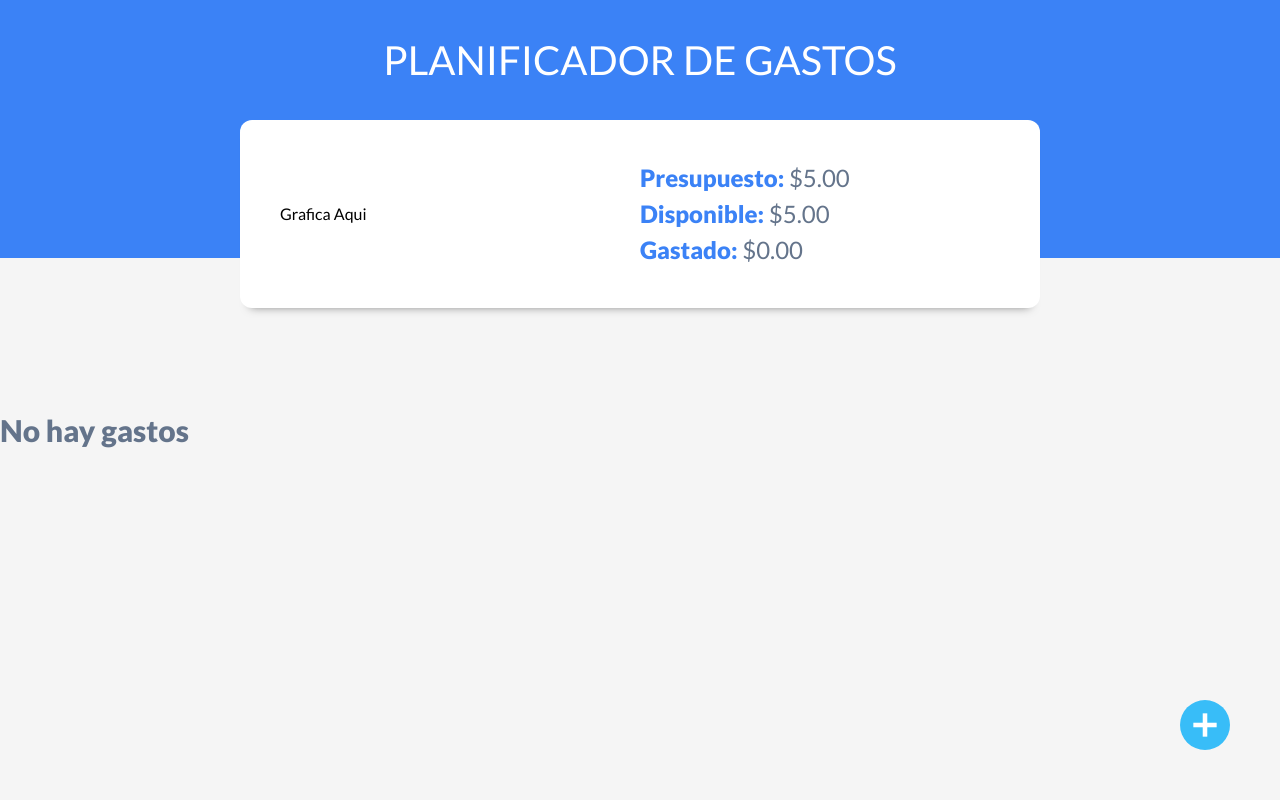
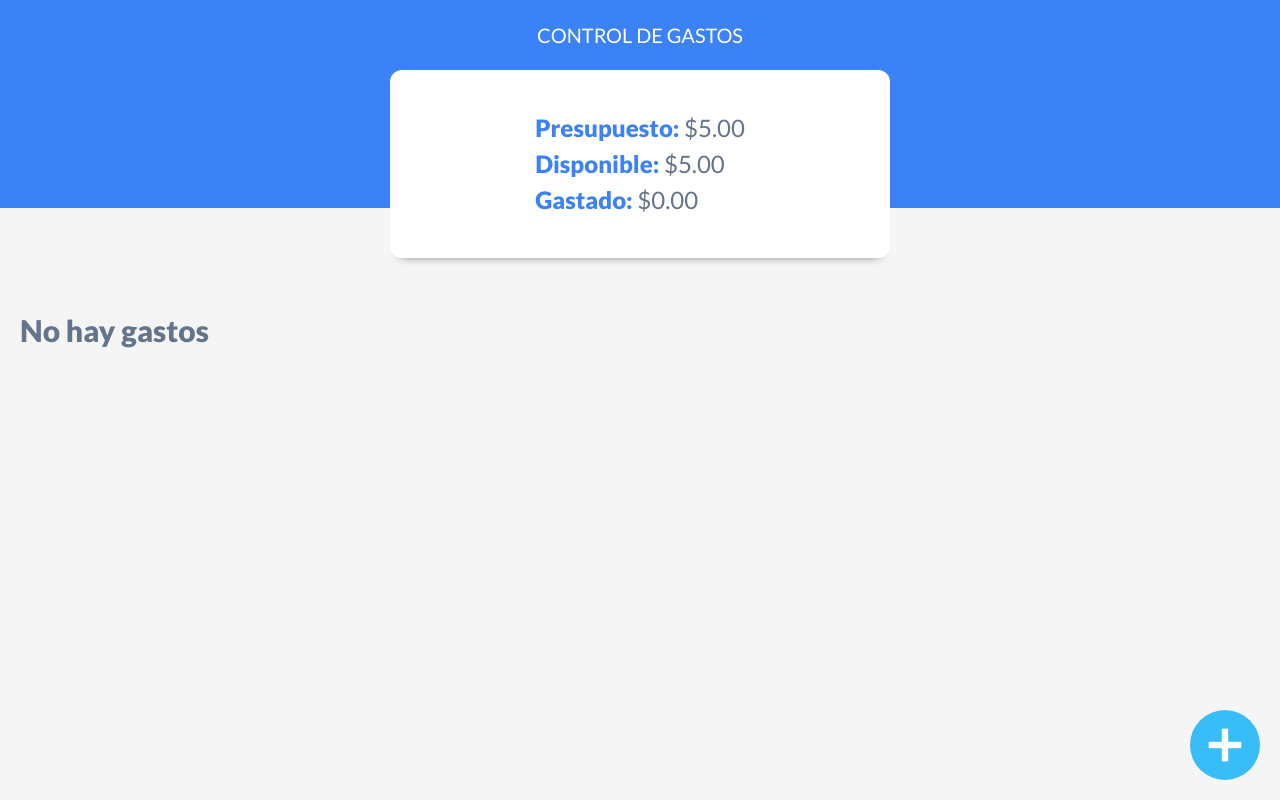
Before and after one commit to Juampicao/presupuestoControlGastos, a React (Vite) app in the folder presupuestario/: page / in a window 1280 px wide. Both pictures are taken after typing "5" into the empty fields and a click on the input "añadir". Built offline with nearby package versions, Linux system fonts and the light colour scheme.

Commit message:
change css

```diff
--- a/presupuestario/src/components/ControlPresupuesto.jsx
+++ b/presupuestario/src/components/ControlPresupuesto.jsx
@@ -1,37 +1,34 @@
-import {useEffect, useState} from 'react'
+import { useEffect, useState } from "react";
 
 const ControlPresupuesto = ({ gastos, presupuesto }) => {
-
-    const [disponible, setDisponible] = useState(0)
-    const [gastado, setGastado] = useState(0)
-
+  const [disponible, setDisponible] = useState(0);
+  const [gastado, setGastado] = useState(0);
 
   // Presupuesto tota. / diponible = presupuesto - gastos // Reduce acumula la suama de gastos.
   useEffect(() => {
-        const totalGastado = gastos.reduce((total, gasto ) => gasto.cantidad + total, 0 );
+    const totalGastado = gastos.reduce(
+      (total, gasto) => gasto.cantidad + total,
+      0
+    );
 
-        const totalDisponible = presupuesto - totalGastado
+    const totalDisponible = presupuesto - totalGastado;
 
     setDisponible(totalDisponible);
-    setGastado(totalGastado)
-
-    }, [gastos])
-
-
-
+    setGastado(totalGastado);
+  }, [gastos]);
 
   const formatearCantidad = (cantidad) => {
-        return cantidad.toLocaleString('en-US', {
-            style: 'currency',
-            currency: 'USD'
-       })
-   }
-
+    return cantidad.toLocaleString("en-US", {
+      style: "currency",
+      currency: "USD",
+    });
+  };
 
   return (
-      <div className='contenedor contenedor-presupuesto sombra dos-columnas'> Grafica Aqui
-
-          <div className='contenido-presupuesto'>
+    <div className="contenedor contenedor-presupuesto sombra dos-columnas">
+      {" "}
+      {/* Grafica Aqui */}
+      <div className="contenido-presupuesto">
         <p>
           <span>Presupuesto: </span> {formatearCantidad(presupuesto)}
         </p>
@@ -41,11 +38,9 @@ const ControlPresupuesto = ({ gastos, presupuesto }) => {
         <p>
           <span>Gastado: </span> {formatearCantidad(gastado)}
         </p>
-
-
       </div>
     </div>
-  )
-}
+  );
+};
 
-export default ControlPresupuesto
+export default ControlPresupuesto;
--- a/presupuestario/src/components/Gasto.jsx
+++ b/presupuestario/src/components/Gasto.jsx
@@ -1,79 +1,69 @@
-import React from 'react'
+import React from "react";
 
-import { formatearFecha } from '../helpers'
-import IconoAhorro from '../img/icono_ahorro.svg'
-import IconoCasa from '../img/icono_casa.svg'
-import IconoComida from '../img/icono_comida.svg'
-import IconoGastos from '../img/icono_gastos.svg'
-import IconoOcio from '../img/icono_ocio.svg'
-import IconoSalud from '../img/icono_salud.svg'
-import IconoSuscripciones from '../img/icono_suscripciones.svg'
+import { formatearFecha } from "../helpers";
+import IconoAhorro from "../img/icono_ahorro.svg";
+import IconoCasa from "../img/icono_casa.svg";
+import IconoComida from "../img/icono_comida.svg";
+import IconoGastos from "../img/icono_gastos.svg";
+import IconoOcio from "../img/icono_ocio.svg";
+import IconoSalud from "../img/icono_salud.svg";
+import IconoSuscripciones from "../img/icono_suscripciones.svg";
 
 const diccionarioIConos = {
-                    Ahorro : IconoAhorro,
-                    Comida : IconoComida,
-                    Casa :  IconoCasa,
-                    Ocio: IconoOcio,
-                    Gastos : IconoGastos,
-                    Salud: IconoSalud,
-                    Suscripciones: IconoSuscripciones
-}
-
-
+  Ahorro: IconoAhorro,
+  Comida: IconoComida,
+  Casa: IconoCasa,
+  Ocio: IconoOcio,
+  Gastos: IconoGastos,
+  Salud: IconoSalud,
+  Suscripciones: IconoSuscripciones,
+};
 
 const Gasto = ({ gasto, setGastoEditar }) => {
-
-
   const handleEliminar = () => {
-console.log("eliminando..")
-}
+    console.log("eliminando..");
+  };
 
   const handleEditar = () => {
-  console.log("prueba...")
-  setGastoEditar(gasto)
-}
+    console.log("prueba...");
+    setGastoEditar(gasto);
+  };
 
   return (
     <div>
-        <div className='gasto sombra'>
-          <div className='contenido-gasto'>
-              <img src={diccionarioIConos[gasto.categoria]} alt="Icono Gasto"
+      <div className="gasto sombra">
+        <div className="contenido-gasto">
+          <img src={diccionarioIConos[gasto.categoria]} alt="Icono Gasto" />
+          <div className="descripcion-gasto">
+            <p className="categoria">{gasto.categoria}</p>
+            <p className="nombre-gasto"> {gasto.nombre}</p>
+            <p className="fecha-gasto">
+              Fecha:{""}
+              <span> {formatearFecha(gasto.fecha)}</span>
+            </p>
+          </div>
+        </div>
+        <p className="cantidad-gasto"> ${gasto.cantidad}</p>
 
-              />
-                <div className='descripcion-gasto'>
-                  <p className='categoria'>{gasto.categoria}</p>
-                  <p className='nombre-gasto'> {gasto.nombre}</p>
-                  <p className='fecha-gasto'>
-                      Agregado el:{''}
-                      <span> {formatearFecha(gasto.fecha)}</span>
-                  </p>
-              </div>
-
-            </div>
-        <p className='cantidad-gasto'> ${gasto.cantidad}</p>
-
-        <div id='botones_gasto' className='flex flex-col space-y-10'>
+        <div id="botones_gasto" className="flex flex-col space-y-10">
           <button
-            id='botones_eliminar_gasto'
-            className='border border-rounded p-5 text-2xl md:text-4xl bg-red-500 text-white hover:bg-red-600'
-            onClick={handleEliminar}>
+            id="botones_eliminar_gasto"
+            className="border border-rounded p-5 text-2xl md:text-4xl bg-red-500 text-white hover:bg-red-600"
+            onClick={handleEliminar}
+          >
             Eliminar
-
-
           </button>
           <button
-            id='botones_editar_gasto'
-            className='border border-rounded p-5  text-2xl md:text-4xl bg-blue-500 text-white hover:bg-blue-600'
-            onClick={handleEditar}>
+            id="botones_editar_gasto"
+            className="border border-rounded p-5  text-2xl md:text-4xl bg-blue-500 text-white hover:bg-blue-600"
+            onClick={handleEditar}
+          >
             Editar
           </button>
         </div>
+      </div>
+    </div>
+  );
+};
 
-
-        </div>
-
-      </div>
-  )
-}
-
-export default Gasto
+export default Gasto;
--- a/presupuestario/src/components/Header.jsx
+++ b/presupuestario/src/components/Header.jsx
@@ -1,30 +1,28 @@
-import React from 'react'
-import NuevoPrespuesto from './NuevoPresupuesto'
-import ControlPresupuesto from './ControlPresupuesto'
+import React from "react";
+import NuevoPrespuesto from "./NuevoPresupuesto";
+import ControlPresupuesto from "./ControlPresupuesto";
 
-
-
-const Header = ({gastos, presupuesto, setPresupuesto, isValidPresupuesto, setIsValidPresupuesto}) => {
+const Header = ({
+  gastos,
+  presupuesto,
+  setPresupuesto,
+  isValidPresupuesto,
+  setIsValidPresupuesto,
+}) => {
   return (
     <header>
-                <h1> Planificador de Gastos</h1>
+      <h1> Control de Gastos</h1>
       {isValidPresupuesto ? (
-          <ControlPresupuesto
-            gastos={gastos}
-           presupuesto={presupuesto}
-          />
+        <ControlPresupuesto gastos={gastos} presupuesto={presupuesto} />
       ) : (
         <NuevoPrespuesto
           presupuesto={presupuesto}
           setPresupuesto={setPresupuesto}
           setIsValidPresupuesto={setIsValidPresupuesto}
+        />
+      )}
+    </header>
+  );
+};
 
-                       />
-                  )
-                  }
-
-    </header>
-  )
-}
-
-export default Header
+export default Header;
--- a/presupuestario/src/index.css
+++ b/presupuestario/src/index.css
@@ -7,19 +7,7 @@
     --negro: #000;
 }
 
-/* #botones_eliminar_gasto{
-} */
-/*
-#botones_editar_gasto{
-    margin-top: 1rem;
 
-} */
-
-/* #botones_gasto {
-    padding-left: 2rem;
-    padding-right: 2rem;
-
-} */
 body {
     font-size: 1.6rem;
     font-family: "Lato", sans-serif;
@@ -41,8 +29,10 @@ html {
 }
 
 h1 {
-    font-size: 4rem;
+    font-size: 2rem;
 }
+
+@media (min-width: 768px){}
 h2 {
     font-size: 3rem;
 }
@@ -61,7 +51,7 @@ header {
 }
 
 header h1 {
-    padding: 3rem 0;
+    padding: 2rem 0;
     margin: 0;
     color: var(--blanco);
     text-align: center;
@@ -72,7 +62,7 @@ header h1 {
 .formulario {
     width: 95%;
     margin: 0 auto;
-    padding: 10rem 0;
+    padding: 2rem 0;
 }
 @media (min-width: 768px) {
     .formulario {
@@ -163,37 +153,16 @@ header h1 {
 
 .contenedor {
     width: 90%;
-    max-width: 80rem;
-    margin: 0 auto;
+    margin: auto;
+    max-width: 500px;
 }
+
 .contenedor-presupuesto {
     margin-top: -5rem;
-
     display: flex;
-    justify-content: space-between;
-    align-items: center;
-
     transform: translateY(5rem);
 }
-.dos-columnas {
-    flex-direction: column;
-}
-.dos-columnas :first-child {
-    margin-bottom: 4rem;
-}
-@media (min-width: 768px) {
-    .dos-columnas {
-        flex-direction: row;
-        align-items: center;
-        gap: 4rem;
-    }
-    .dos-columnas > div {
-        width: 50%;
-    }
-    .dos-columnas :first-child {
-        margin-bottom: 0;
-    }
-}
+
 .formulario input[type="text"].nuevo-presupuesto,
 .formulario input[type="number"].nuevo-presupuesto {
     font-size: 2.8rem;
@@ -205,17 +174,19 @@ header h1 {
 }
 
 .contenido-presupuesto {
-    width: 100%;
+    margin: auto;
+
 }
 .contenido-presupuesto p {
     font-weight: 400;
     color: var(--gris-oscuro);
     font-size: 2.4rem;
-    text-align: center;
+
+
 }
-@media (min-width: 768px) {
-    .contenido-presupuesto p {
-        text-align: left;
+@media (min-width: 250px) {
+    .contenido-presupuesto  {
+        /* text-align: center; */
     }
 }
 .contenido-presupuesto p.negativo,
@@ -226,6 +197,8 @@ header h1 {
     font-weight: 900;
     color: var(--azul);
 }
+
+
 .reset-app {
     border: none;
     background-color: #db2777;
@@ -268,7 +241,9 @@ main {
 }
 
 .listado-gastos {
-    margin-top: 5rem;
+    margin-left: 2rem;
+    margin-bottom: 3rem;
+
 }
 .listado-gastos h2 {
     color: var(--gris-oscuro);
@@ -277,6 +252,7 @@ main {
 .no-gastos {
     text-align: center;
     font-size: 2.2rem;
+    margin-bottom: 2rem;
 }
 
 .gasto {
@@ -284,14 +260,16 @@ main {
     justify-content: space-between;
     align-items: center;
     gap: 2rem;
-    margin-bottom: 2rem;
-    width: 100%;
+   width: 90%;
+   margin: 2rem auto;
+
 }
 
 .cantidad-gasto {
     font-size: 2.4rem;
     color: var(--negro);
     font-weight: 900;
+    padding-left: 2rem;
 }
 
 .contenido-gasto {
@@ -319,31 +297,33 @@ main {
 .descripcion-gasto .nombre-gasto {
     color: var(--gris-oscuro);
     font-size: 2.4rem;
-    font-weight: 700;
+    font-weight: 900;
+    text-transform: capitalize;
 }
 .descripcion-gasto .nombre-gasto:hover {
     cursor: pointer;
 }
-.descripcion-gasto .fecha-gasto {
-    font-size: 1.8rem;
-    font-weight: 900;
-    color: var(--gris-oscuro);
-}
+
 .descripcion-gasto .fecha-gasto span {
     font-weight: 400;
 }
 
 .nuevo-gasto {
     position: fixed;
-    bottom: 5rem;
-    right: 5rem;
+    bottom: 2rem;
+    right: 2rem;
 }
 
 .nuevo-gasto img {
-    width: 5rem;
+    width: 7rem;
 }
-.nuevo-gasto img:hover {
+
+.nuevo-gasto img:hover{
+
+transform: scale(1.15);
+  transition-duration: 300ms;
     cursor: pointer;
+
 }
 
 .modal {
@@ -417,3 +397,76 @@ body .modal {
     font-size: 2.4rem;
     text-align: right;
 }
+
+
+
+/* Cambios */
+.descripcion-gasto .fecha-gasto {
+    font-size: 1.8rem;
+    font-weight: 900;
+    color: var(--gris-oscuro);
+}
+
+ @media(max-width: 480px) {
+        .descripcion-gasto .fecha-gasto{
+            font-size: 1.5rem;
+        }
+    }
+
+/* DIV GASTOS */
+
+@media (max-width: 480px){
+   .gasto  {
+       display: grid;
+   }
+   img {
+      height: 85px;
+  }
+  .gasto p {
+      font-size: 2rem;
+  }
+
+}
+
+
+
+
+/* BOTONES   */
+
+#botones_eliminar_gasto{
+}
+
+#botones_editar_gasto{
+    margin-top: 1rem;
+
+}
+
+ #botones_gasto {
+    padding-left: 2rem;
+    padding-right: 2rem;
+}
+
+@media (max-width: 480px) {
+    #botones_gasto {
+        display: flex;
+        flex-wrap: wrap;
+        justify-content: space-between;
+    }
+}
+
+
+
+
+
+
+@media (max-width: 480px) {
+    .descripcion-gasto {
+        font-size: 10rem;
+    }
+}
+
+
+footer {
+    background-color: black;
+    columns: white;
+}
```
Lines whose indentation alone changed are shown as unchanged.
